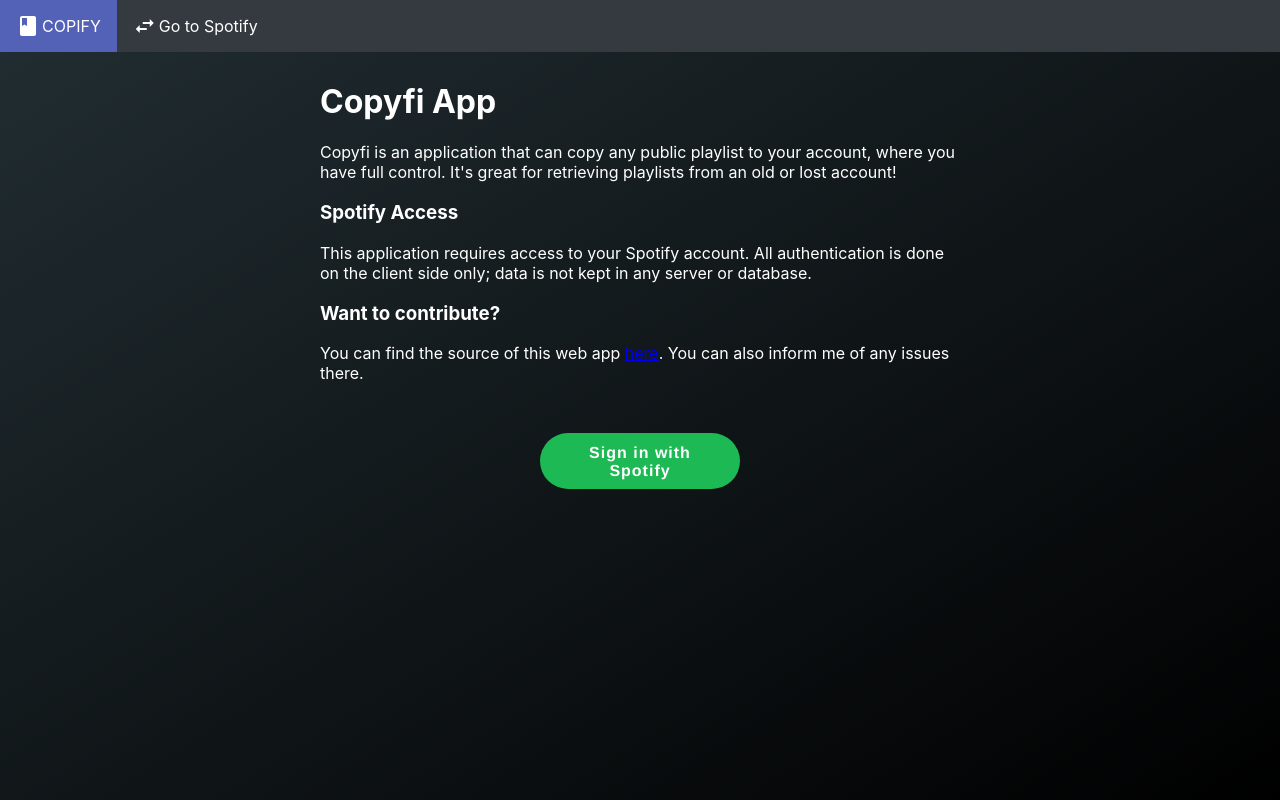
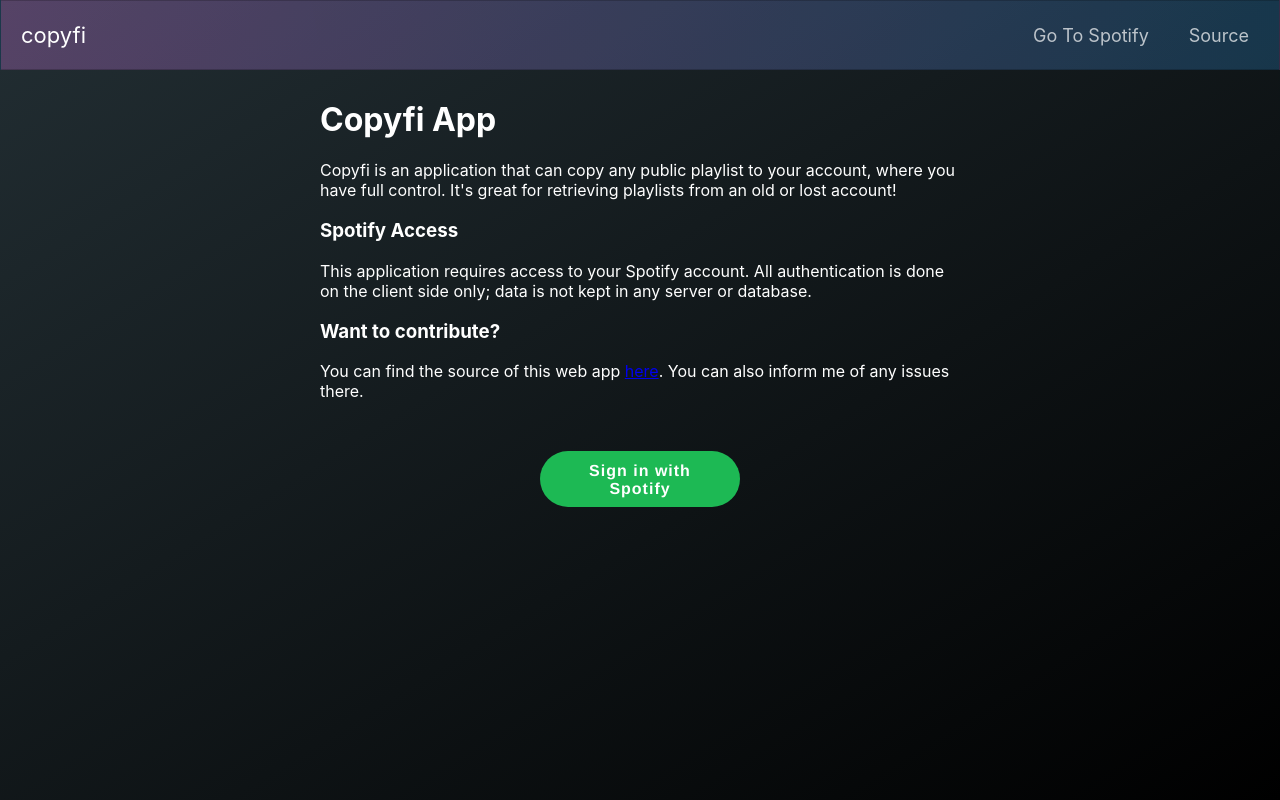
Before and after one commit to LfxB/copyfi, a React (Create React App) app: page / in a window 1280 px wide. Built offline with nearby package versions, Linux system fonts and the light colour scheme.

Commit message:
Update Navbar look and function

```diff
--- a/src/Components/NavBar.css
+++ b/src/Components/NavBar.css
@@ -1,70 +1,86 @@
-.navbar-ul {
+.navbar {
+  font-size: 18px;
+  background-image: linear-gradient(260deg, #2376ae56 0%, #c06ecf54 100%);
+  border: 1px solid rgba(0, 0, 0, 0.2);
+  margin: 0;
+  padding: 0 0 10px 0;
+}
+
+.main-nav {
   list-style-type: none;
+  display: none;
   margin: 0;
   padding: 0;
-    overflow: hidden;
-    background-color: #343a40;
 }
 
-.navbar-ul li {
-    float: left;
-
+.nav-links,
+.logo {
+  text-decoration: none;
+  color: rgba(255, 255, 255, 0.7);
 }
 
-.navbar-ul li a {
-    display: block;
-    color: white;
-    text-align: center;
-    padding: 14px 16px;
-    text-decoration: none;
+.logo {
+  color: rgba(255, 255, 255, 1);
 }
 
-.navbar-ul li button {
-    display: block;
-    background-color: #343a40;
-    color: white;
+.main-nav li {
   text-align: center;
-    padding: 14px 16px;
-    text-decoration: none;
-    border-style: none;
+  margin: 15px auto;
 }
 
-.navbar-ul li a:hover:not(.navbar-active),
-.navbar-ul li button:hover:not(.navbar-active) {
-    background-color: #111;
+.logo {
+  display: inline-block;
+  font-size: 22px;
+  margin-top: 10px;
+  margin-left: 20px;
 }
 
-.navbar-active {
-    background-color: rgb(83, 98, 182);
+.navbar-toggle {
+  position: absolute;
+  top: 10px;
+  right: 20px;
+  cursor: pointer;
+  color: rgba(255, 255, 255, 0.8);
+  font-size: 24px;
 }
 
-.navbar-icon {
-    vertical-align: -6px;
-    margin-right: 2px;
+.navbar-mobile {
+  display: block;
 }
 
-.navbar-menu-button {
+@media screen and (min-width: 768px) {
+  .navbar {
+    display: flex;
+    justify-content: space-between;
+    padding-bottom: 0;
+    height: 70px;
+    align-items: center;
+  }
+
+  .main-nav {
+    display: flex;
+    margin-right: 30px;
+    flex-direction: row;
+    justify-content: flex-end;
+  }
+
+  .main-nav li {
+    margin: 0;
+  }
+
+  .nav-links {
+    margin-left: 40px;
+  }
+
+  .logo {
+    margin-top: 0;
+  }
+
+  .navbar-toggle {
     display: none;
   }
 
-@media screen and (max-width: 600px) {
-    .navbar-ul li:not(:first-child) {display: none;}
-    .navbar-ul li.navbar-menu-button {
-      float: right;
-      display: block;
+  .nav-links:hover {
+    color: rgba(255, 255, 255, 1);
   }
 }
-
-@media screen and (max-width: 600px) {
-    .navbar-ul.responsive {position: relative;}
-    .navbar-ul.responsive li.navbar-menu-button {
-      position: absolute;
-      right: 0;
-      top: 0;
-    }
-    .navbar-ul.responsive li {
-      float: none;
-      display: block;
-      text-align: left;
-    }
-}
--- a/src/Components/NavBar.jsx
+++ b/src/Components/NavBar.jsx
@@ -1,53 +1,62 @@
-import React from 'react';
-import { Link } from 'react-router-dom'
+import React from "react";
+import { NavLink } from "react-router-dom";
 
-import './NavBar.css'
+import "./NavBar.css";
 
 export default class NavBar extends React.Component {
   constructor(props) {
     super(props);
     this.state = {
-            navbarClassName: "navbar-ul"
-        }
+      navbarClassName: "main-nav"
+    };
   }
 
   toggleResponsiveMenu = () => {
     const { navbarClassName } = this.state;
-        if (navbarClassName === "navbar-ul") {
+    if (navbarClassName === "main-nav") {
       this.setState({
-                navbarClassName: "navbar-ul responsive"
-            })
+        navbarClassName: "main-nav navbar-mobile"
+      });
     } else {
       this.setState({
-                navbarClassName: "navbar-ul"
-            })
+        navbarClassName: "main-nav"
+      });
     }
-    }
+  };
 
   render = () => {
     const { navbarClassName } = this.state;
     return (
-            <React.Fragment>
+      <nav className="navbar">
+        <span className="navbar-toggle" onClick={this.toggleResponsiveMenu}>
+          <i className="material-icons">menu</i>
+        </span>
+        <NavLink to="/" className="logo">
+          copyfi
+        </NavLink>
         <ul className={navbarClassName}>
           <li>
-                        <Link className="navbar-active" to="/">
-                            <i className="material-icons navbar-icon">book</i>
-                            COPIFY
-                        </Link>
+            <a
+              href="https://open.spotify.com"
+              className="nav-links"
+              target="_blank"
+              rel="noopener noreferrer"
+            >
+              Go To Spotify
+            </a>
           </li>
           <li>
-                        <a href="https://open.spotify.com/browse">
-                            <i className="material-icons navbar-icon">swap_horiz</i>
-                            Go to Spotify
+            <a
+              href="https://github.com/LfxB/copyfi"
+              className="nav-links"
+              target="_blank"
+              rel="noopener noreferrer"
+            >
+              Source
             </a>
           </li>
-                    <li className="navbar-menu-button">
-                        <button onClick={this.toggleResponsiveMenu}>
-                            <i className="material-icons navbar-icon">menu</i>
-                        </button>
-                    </li>
         </ul>
-            </React.Fragment>
-        )
+      </nav>
+    );
+  };
 }
-}
```
Lines whose indentation alone changed are shown as unchanged.
